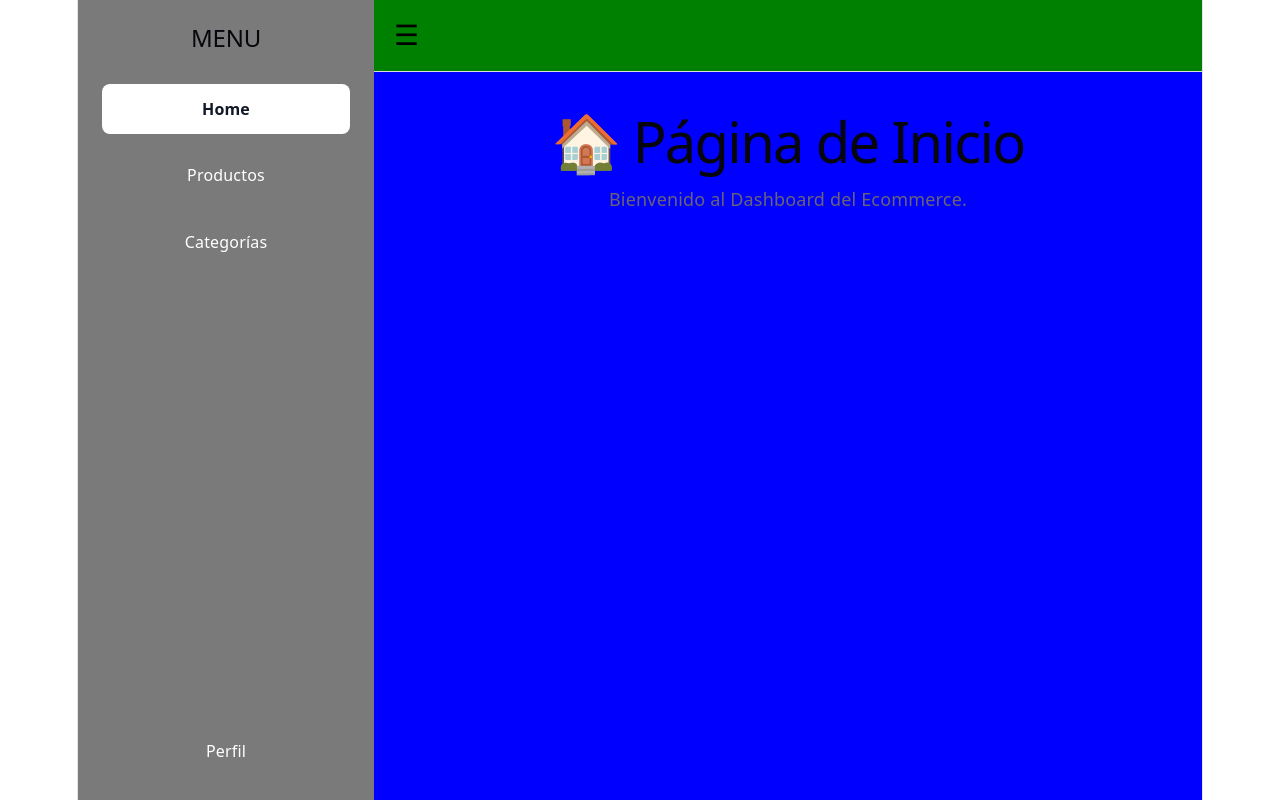
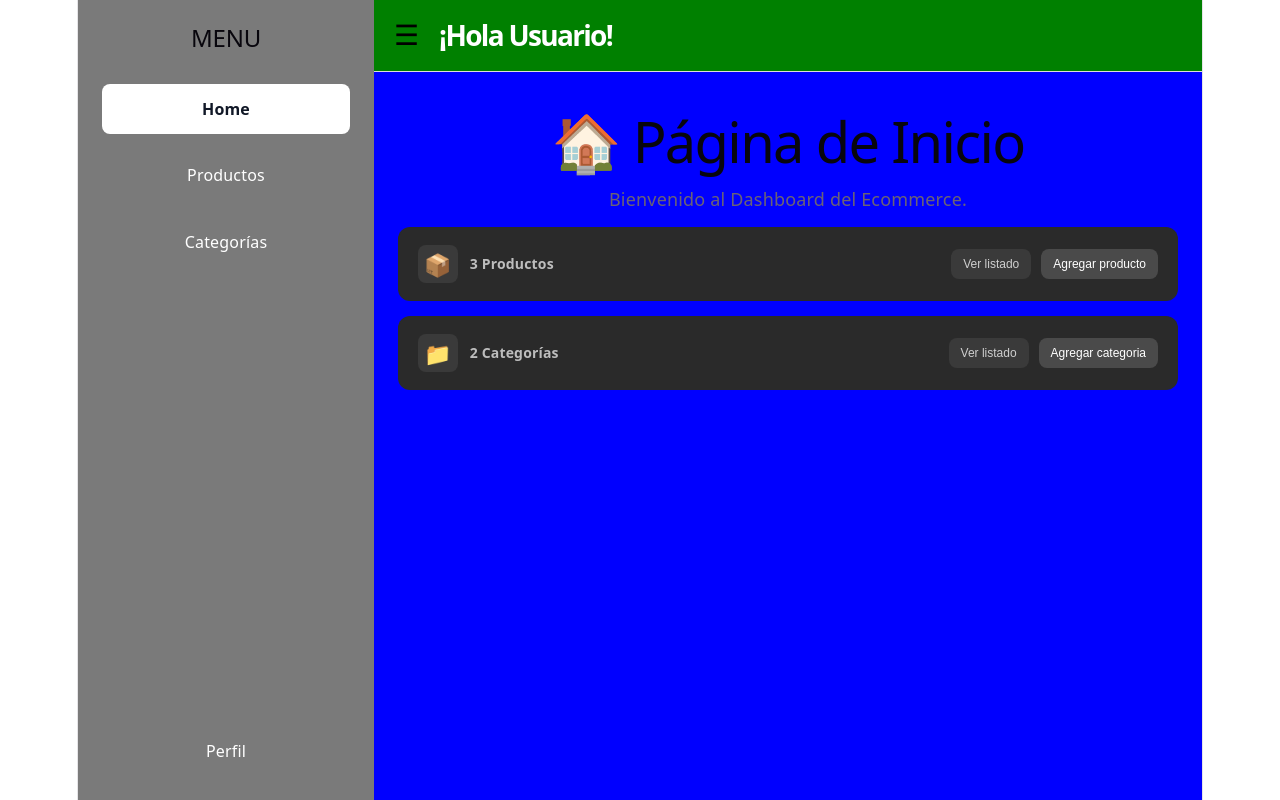
Before and after one commit to thomasss070/Dashboard_e-commerce, a React (Vite) app: page / in a window 1280 px wide. Built offline with nearby package versions, Linux system fonts and the light colour scheme.

Commit message:
user story 6

```diff
--- a/src/App.jsx
+++ b/src/App.jsx
@@ -11,6 +11,8 @@ import Layout from "./componets/Layout/Layout";
 import CategoriesList from './pages/categories/categorieslist/categorieslist.jsx';
 import CategoryView from './pages/categories/categoryview/categoryview.jsx';
 import './App.css';
+
+
 
 function App() {
   return (
--- a/src/componets/Layout/Layout.css
+++ b/src/componets/Layout/Layout.css
@@ -93,6 +93,14 @@
   align-items: center;
 
   padding: 0 20px;
+}
+
+
+.greeting{
+  margin: 0 0 0 20px;
+  color: white;
+  font-size: 28px;
+  font-weight: 600;
 }
 
 /* CONTENT */
--- a/src/componets/Layout/Layout.jsx
+++ b/src/componets/Layout/Layout.jsx
@@ -3,7 +3,7 @@ import { useState } from "react";
 import "./Layout.css";
 import { NavLink } from "react-router-dom";
 
-function Layout({ children }) {
+function Layout({ children, user }) {
   const [sidebarOpen, setSidebarOpen] = useState(false);
 
   const closeSidebar = () => {
@@ -84,6 +84,10 @@ function Layout({ children }) {
     ☰
   </button>
 
+  <h1 className="greeting">
+    ¡Hola {user?.name || "Usuario"}!
+  </h1>
+
 </header>
 
         <div className="content">
--- a/src/pages/categories/categorieslist/categorieslist.jsx
+++ b/src/pages/categories/categorieslist/categorieslist.jsx
@@ -2,6 +2,12 @@ import React from 'react';
 import './categorieslist.css';
 
 function CategoriesList() {
+    const categories = [
+    { id: 1, name: "Ropa" },
+    { id: 2, name: "Accesorios" },
+    { id: 3, name: "Calzado" }
+  ];
+
   return (
     <div>
       <h1>📁 Lista de Categorías</h1>
--- a/src/pages/home/home.css
+++ b/src/pages/home/home.css
@@ -0,0 +1,68 @@
+.summary-card{
+  background: #2a2a2a;
+  border-radius: 12px;
+  padding: 18px 20px;
+  margin-top: 15px;
+
+  display: flex;
+  align-items: center;
+  justify-content: space-between;
+
+  color: white;
+  width: 100%;
+}
+
+.left{
+  display: flex;
+  align-items: center;
+  gap: 12px;
+}
+
+.icon{
+  font-size: 22px;
+}
+
+.summary-card h3{
+  margin: 0;
+  font-size: 14px;
+  color: #bdbdbd;
+}
+
+.summary-card h2{
+  margin: 0;
+  font-size: 22px;
+}
+
+.actions{
+  display: flex;
+  gap: 10px;
+  align-items: center;
+}
+
+.btn{
+  border: none;
+  padding: 8px 12px;
+  border-radius: 8px;
+  cursor: pointer;
+  font-size: 12px;
+}
+
+.primary{
+  background: #4a4a4a;
+  color: white;
+}
+
+.secondary{
+  background: #3a3a3a;
+  color: #cfcfcf;
+}
+
+.btn:hover{
+  opacity: 0.85;
+}
+.icon{
+  font-size: 22px;
+  padding: 6px;
+  background: #3a3a3a;
+  border-radius: 8px;
+}
--- a/src/pages/home/home.jsx
+++ b/src/pages/home/home.jsx
@@ -1,11 +1,85 @@
-import React from 'react';
+import React, { useState } from 'react';
+import { useNavigate } from 'react-router-dom';
 import './home.css';
 
 function Home() {
+
+  const navigate = useNavigate();
+
+  const [products] = useState([
+    { id: 1 },
+    { id: 2 },
+    { id: 3 }
+  ]);
+
+  const [categories] = useState([
+    { id: 1 },
+    { id: 2 }
+  ]);
+
   return (
     <div>
+
       <h1>🏠 Página de Inicio</h1>
       <p>Bienvenido al Dashboard del Ecommerce.</p>
+
+      {/* CARD PRODUCTOS */}
+      <div className="summary-card">
+
+        <div className="left">
+          <span className="icon">📦</span>
+
+          <div>
+   <h3>{products.length} Productos</h3>
+          </div>
+        </div>
+
+        <div className="actions">
+          <button
+            className="btn secondary"
+            onClick={() => navigate("/products")}
+          >
+            Ver listado
+          </button>
+
+          <button
+            className="btn primary"
+            onClick={() => navigate("/products/new")}
+          >
+            Agregar producto
+          </button>
+        </div>
+
+      </div>
+
+      {/* CARD CATEGORÍAS */}
+      <div className="summary-card">
+
+        <div className="left">
+          <span className="icon">📁</span>
+
+          <div>
+            <h3> {categories.length} Categorías</h3>
+          </div>
+        </div>
+         <div className="actions">
+          <button
+            className="btn secondary"
+            onClick={() => navigate("/categories")}
+          >
+            Ver listado
+          </button>
+
+          <button
+            className="btn primary"
+            onClick={() => navigate("/categories/new")}
+          >
+            Agregar categoria
+          </button>
+        </div>
+
+      </div>
+
     </div>
   );
 }
```
Lines whose indentation alone changed are shown as unchanged.
